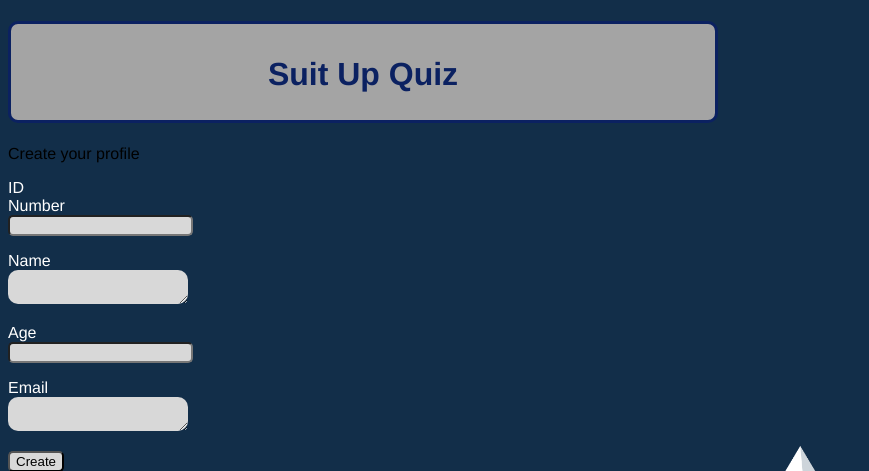
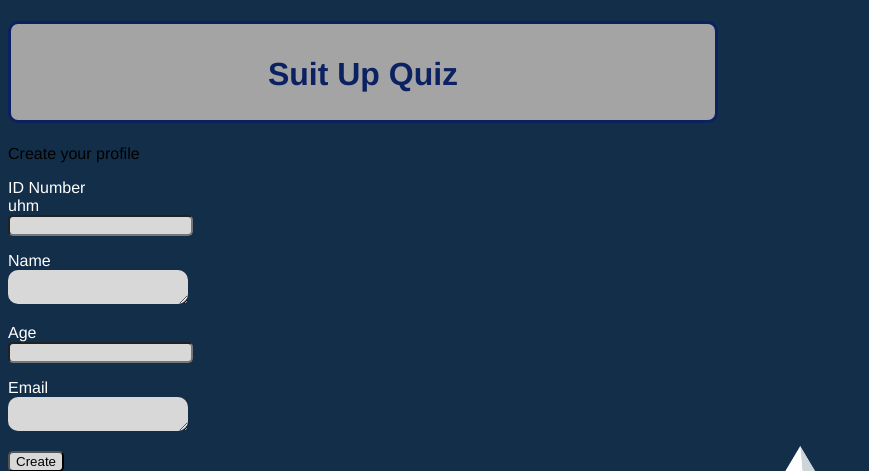
Before and after one commit to Jonathanster/suitUp, a CodeIgniter app: page /index.php/quiz/index in a window 1280 px wide; the page is wider, and only the part inside the window is pictured. Shown: the top 471 px of that part, without its empty margins (0-869 px from the left). Run offline with CodeIgniter, Linux system fonts and the light colour scheme.

Commit message:
Update profile_begin_view.php

```diff
--- a/application/views/profile_begin_view.php
+++ b/application/views/profile_begin_view.php
@@ -7,7 +7,7 @@
 		</p>
 
 		<p>
-		<label ID="id">ID Number</label>
+		<label ID="id">ID Number uhm</label>
 		<input type="int" name="id">
 		</p>
 		<p>
```
